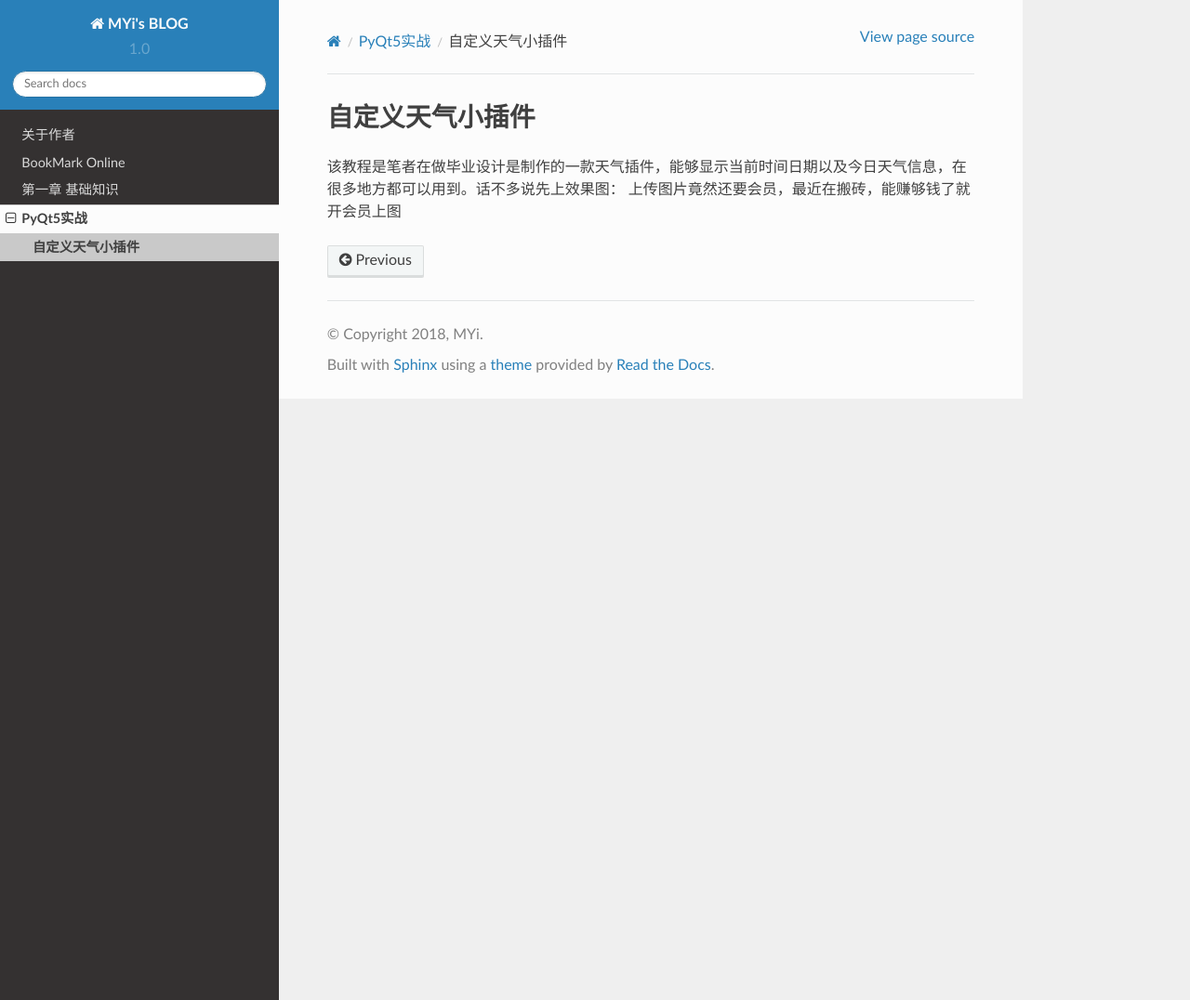
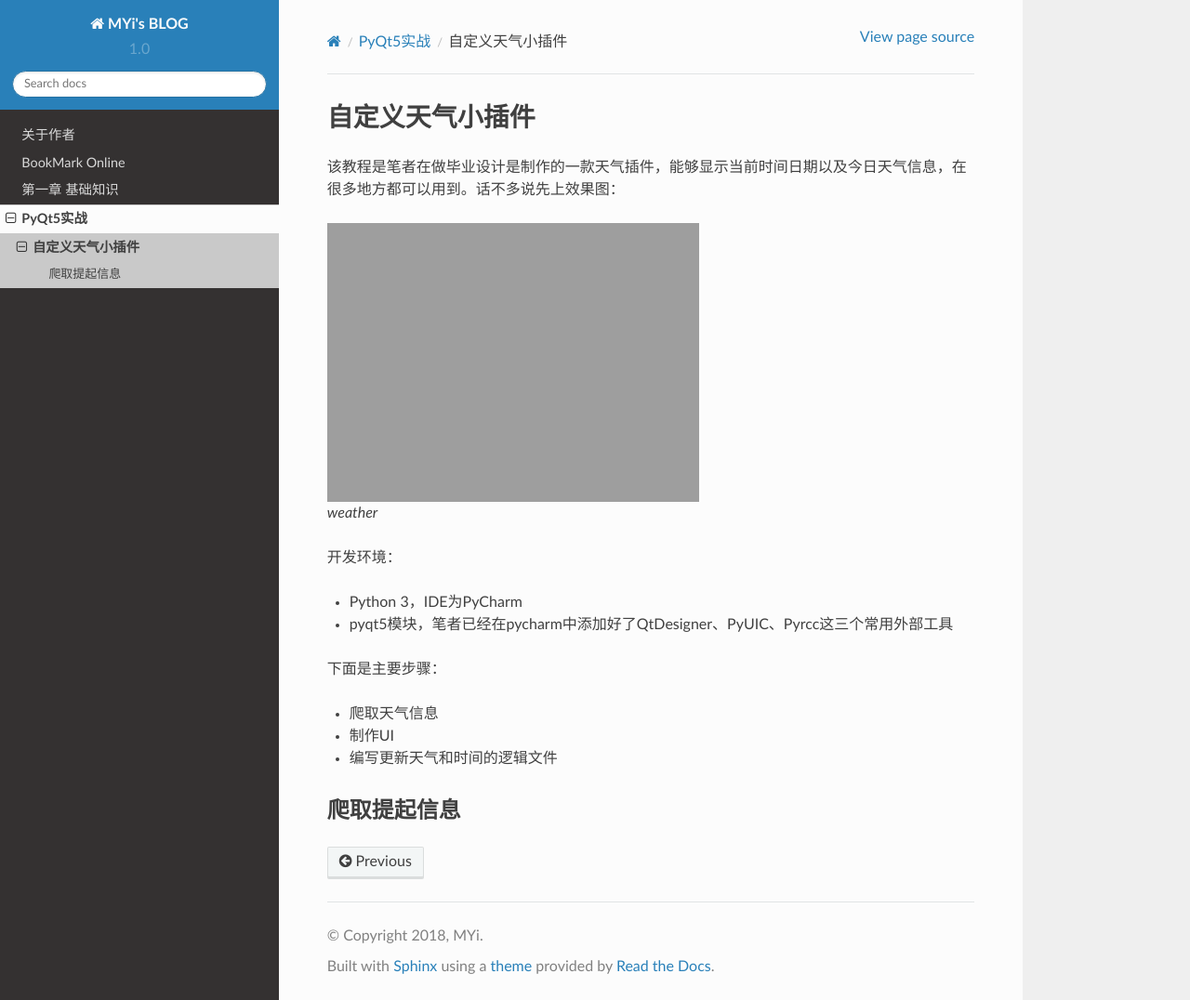
Before and after one commit to yixiaomu001/MYi-BLOG, a Sphinx documentation site: the page built from source/c06/c06_01.rst, in a window 1280 px wide and 1076 px high. Shown: the whole window at 93% size. Built offline with Sphinx 7.4.7 and the Read the Docs theme 2.0.0, drawn with Linux system fonts in a browser that asks for light colours.

Commit message:
修改文件

```diff
--- a/source/c06/c06_01.rst
+++ b/source/c06/c06_01.rst
@@ -2,4 +2,22 @@
 ================
 
 该教程是笔者在做毕业设计是制作的一款天气插件，能够显示当前时间日期以及今日天气信息，在很多地方都可以用到。话不多说先上效果图：
-上传图片竟然还要会员，最近在搬砖，能赚够钱了就开会员上图
+
+.. figure:: C:\Users\Administrator\Desktop\weather.jpg
+   :alt: weather
+
+   weather
+
+开发环境：
+
+-  Python 3，IDE为PyCharm
+-  pyqt5模块，笔者已经在pycharm中添加好了QtDesigner、PyUIC、Pyrcc这三个常用外部工具
+
+下面是主要步骤：
+
+-  爬取天气信息
+-  制作UI
+-  编写更新天气和时间的逻辑文件
+
+爬取提起信息
+------------
```
